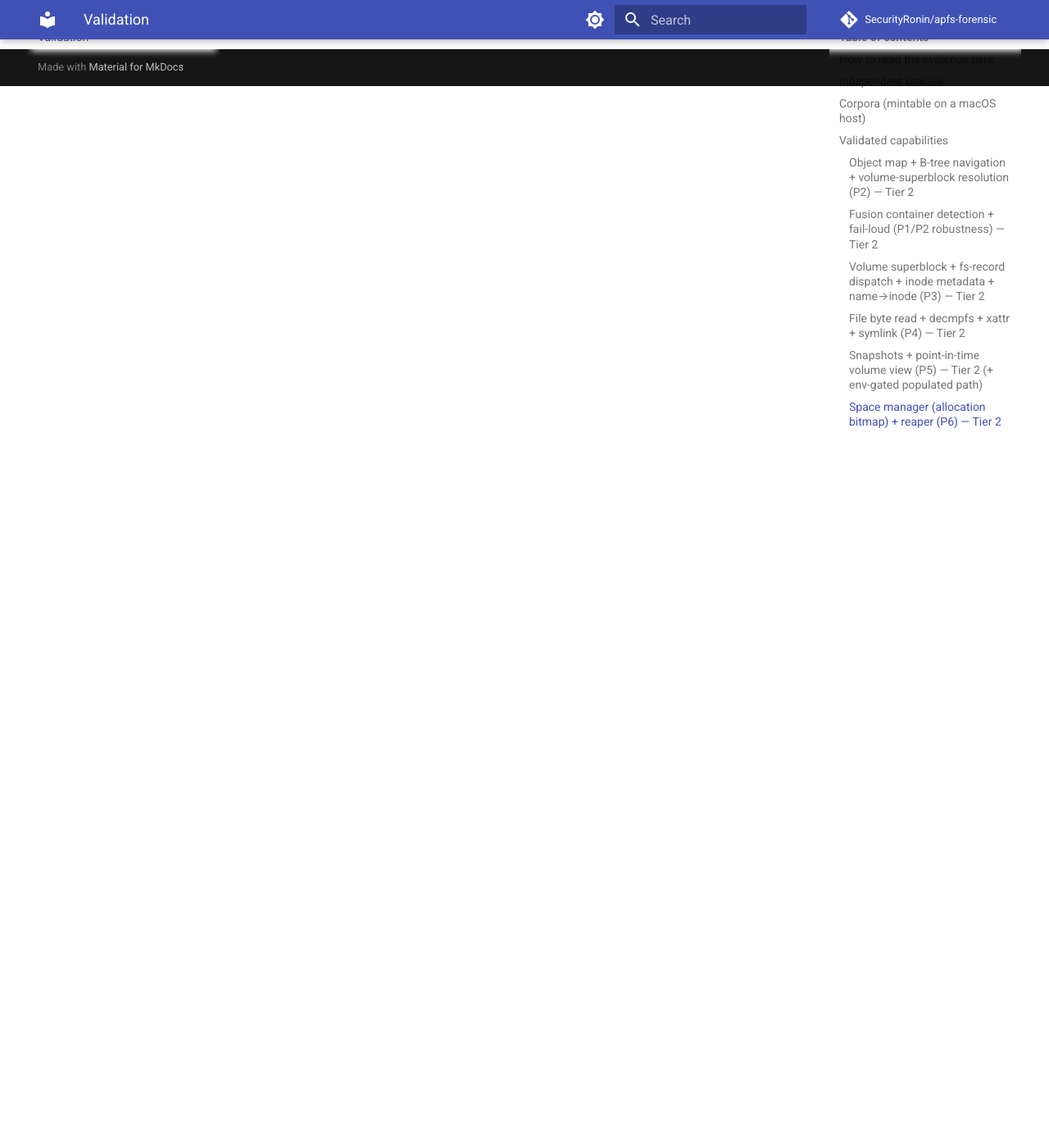
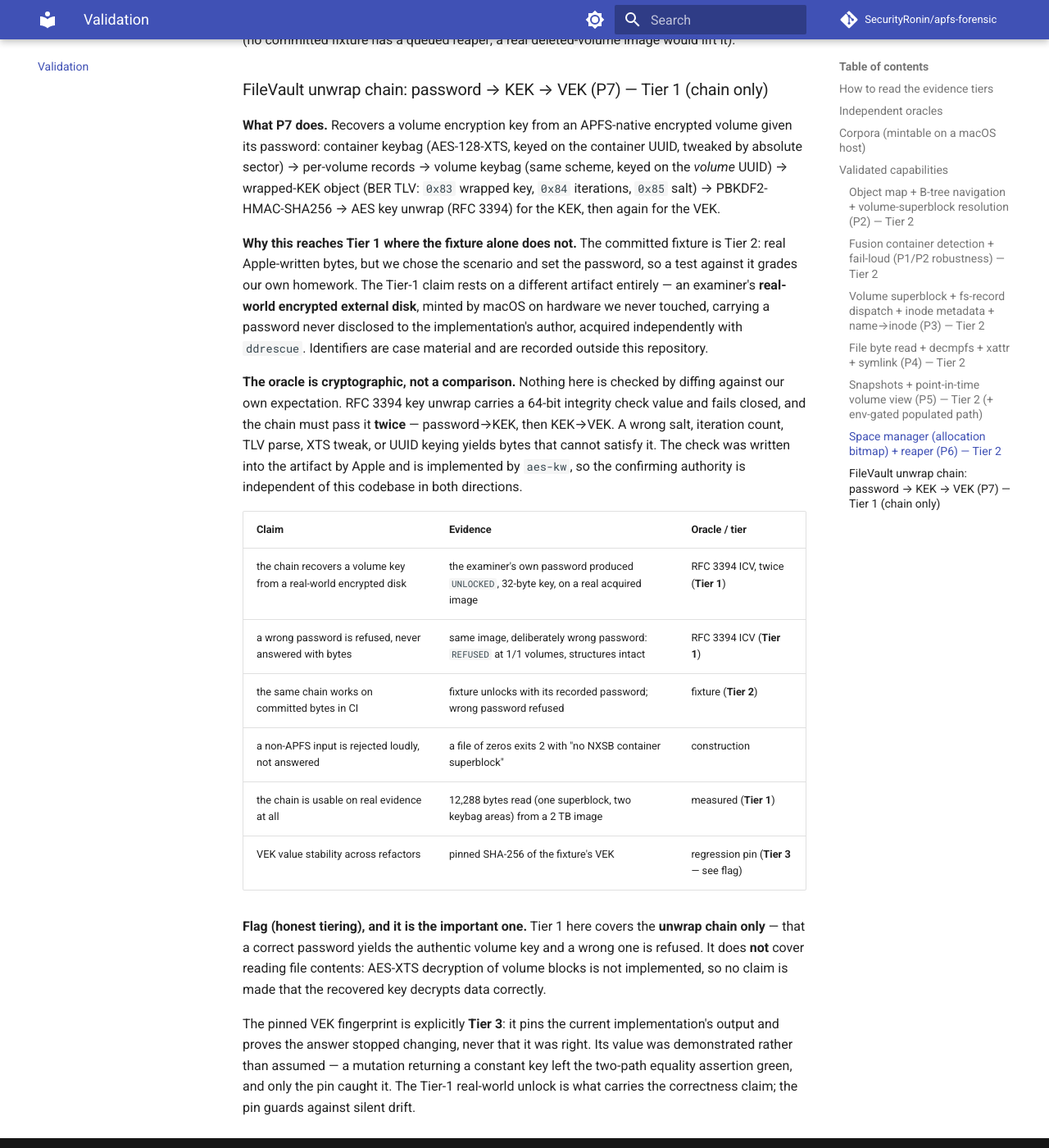
Before and after one commit to SecurityRonin/apfs-forensic, an MkDocs documentation site: the page built from docs/validation.md, in a window 1280 px wide and 1400 px high, scrolled down 10673 px. Shown: the whole window at 82% size. Built offline with MkDocs 1.6.1 and Material for MkDocs 9.7.7, drawn with Linux system fonts in a browser that asks for light colours; comment, search, counter and statistics services are not loaded; some of the changed text lies outside the part shown.

Commit message:
docs(validation): record the P7 FileVault unwrap chain as Tier 1
The committed fixture can only ever be Tier 2: real Apple-written bytes, but we
chose the scenario and set the password, so a test against it grades our own
homework. That limit was raised as an objection and it was correct.

This records a different artifact answering it -- a real-world encrypted
external APFS disk minted by macOS on hardware we never touched, carrying a
password never disclosed to the implementation's author, acquired independently
with ddrescue. Its own password produced a 32-byte volume key; a deliberately
wrong one was refused at 1/1 volumes with the structures intact.

The confirming authority is cryptographic rather than a comparison against our
own expectation. RFC 3394 key unwrap carries a 64-bit integrity check that fails
closed, and the chain passes it TWICE (password->KEK, KEK->VEK). A wrong salt,
iteration count, TLV parse, XTS tweak or UUID keying cannot satisfy it. Apple
wrote the check into the artifact and aes-kw implements it, so the oracle is
independent of this codebase in both directions.

Scope is stated rather than implied: Tier 1 covers the UNWRAP CHAIN ONLY. AES-XTS
decryption of volume blocks is not implemented, so no claim is made that the
recovered key decrypts file contents.

The pinned VEK fingerprint is labelled Tier 3 and its worth was demonstrated, not
assumed: a mutation returning a constant key left the two-path equality assertion
green and only the pin caught it.

Case identifiers stay out of the repository; the run is recorded elsewhere.

```diff
--- a/docs/validation.md
+++ b/docs/validation.md
@@ -1,7 +1,8 @@
 # Validation
 
-> **Status: phases P1–P5 validated (Tier 2).** Results are recorded here as each
-> phase lands; later phases (spaceman, encryption, sealed) are still in progress.
+> **Status: P1–P6 validated (Tier 2); P7 FileVault unwrap chain validated
+> (Tier 1, chain only).** Results are recorded here as each phase lands; later
+> phases (sealed volumes, AES-XTS file decryption) are still in progress.
 > Claims below are scoped to the validated capabilities and tiered.
 
 ## How to read the evidence tiers
@@ -326,3 +327,51 @@ decode these fields. The independent free-count cross-check above (345 from the
 bitmap == 345 from the spaceman accounting) is what raises this to Tier 2 on our
 real fixture. The populated reap-list walk is Tier 3 (no committed fixture has a
 queued reaper; a real deleted-volume image would lift it).
+
+### FileVault unwrap chain: password → KEK → VEK (P7) — Tier 1 (chain only)
+
+**What P7 does.** Recovers a volume encryption key from an APFS-native encrypted
+volume given its password: container keybag (AES-128-XTS, keyed on the container
+UUID, tweaked by absolute sector) → per-volume records → volume keybag (same
+scheme, keyed on the *volume* UUID) → wrapped-KEK object (BER TLV: `0x83`
+wrapped key, `0x84` iterations, `0x85` salt) → PBKDF2-HMAC-SHA256 → AES key
+unwrap (RFC 3394) for the KEK, then again for the VEK.
+
+**Why this reaches Tier 1 where the fixture alone does not.** The committed
+fixture is Tier 2: real Apple-written bytes, but we chose the scenario and set
+the password, so a test against it grades our own homework. The Tier-1 claim
+rests on a different artifact entirely — an examiner's **real-world encrypted
+external disk**, minted by macOS on hardware we never touched, carrying a
+password never disclosed to the implementation's author, acquired independently
+with `ddrescue`. Identifiers are case material and are recorded outside this
+repository.
+
+**The oracle is cryptographic, not a comparison.** Nothing here is checked by
+diffing against our own expectation. RFC 3394 key unwrap carries a 64-bit
+integrity check value and fails closed, and the chain must pass it **twice** —
+password→KEK, then KEK→VEK. A wrong salt, iteration count, TLV parse, XTS tweak,
+or UUID keying yields bytes that cannot satisfy it. The check was written into
+the artifact by Apple and is implemented by `aes-kw`, so the confirming authority
+is independent of this codebase in both directions.
+
+| Claim | Evidence | Oracle / tier |
+|---|---|---|
+| the chain recovers a volume key from a real-world encrypted disk | the examiner's own password produced `UNLOCKED`, 32-byte key, on a real acquired image | RFC 3394 ICV, twice (**Tier 1**) |
+| a wrong password is refused, never answered with bytes | same image, deliberately wrong password: `REFUSED` at 1/1 volumes, structures intact | RFC 3394 ICV (**Tier 1**) |
+| the same chain works on committed bytes in CI | fixture unlocks with its recorded password; wrong password refused | fixture (**Tier 2**) |
+| a non-APFS input is rejected loudly, not answered | a file of zeros exits 2 with "no NXSB container superblock" | construction |
+| the chain is usable on real evidence at all | 12,288 bytes read (one superblock, two keybag areas) from a 2 TB image | measured (**Tier 1**) |
+| VEK value stability across refactors | pinned SHA-256 of the fixture's VEK | regression pin (**Tier 3** — see flag) |
+
+**Flag (honest tiering), and it is the important one.** Tier 1 here covers the
+**unwrap chain only** — that a correct password yields the authentic volume key
+and a wrong one is refused. It does **not** cover reading file contents: AES-XTS
+decryption of volume blocks is not implemented, so no claim is made that the
+recovered key decrypts data correctly.
+
+The pinned VEK fingerprint is explicitly **Tier 3**: it pins the current
+implementation's output and proves the answer stopped changing, never that it was
+right. Its value was demonstrated rather than assumed — a mutation returning a
+constant key left the two-path equality assertion green, and only the pin caught
+it. The Tier-1 real-world unlock is what carries the correctness claim; the pin
+guards against silent drift.
```
